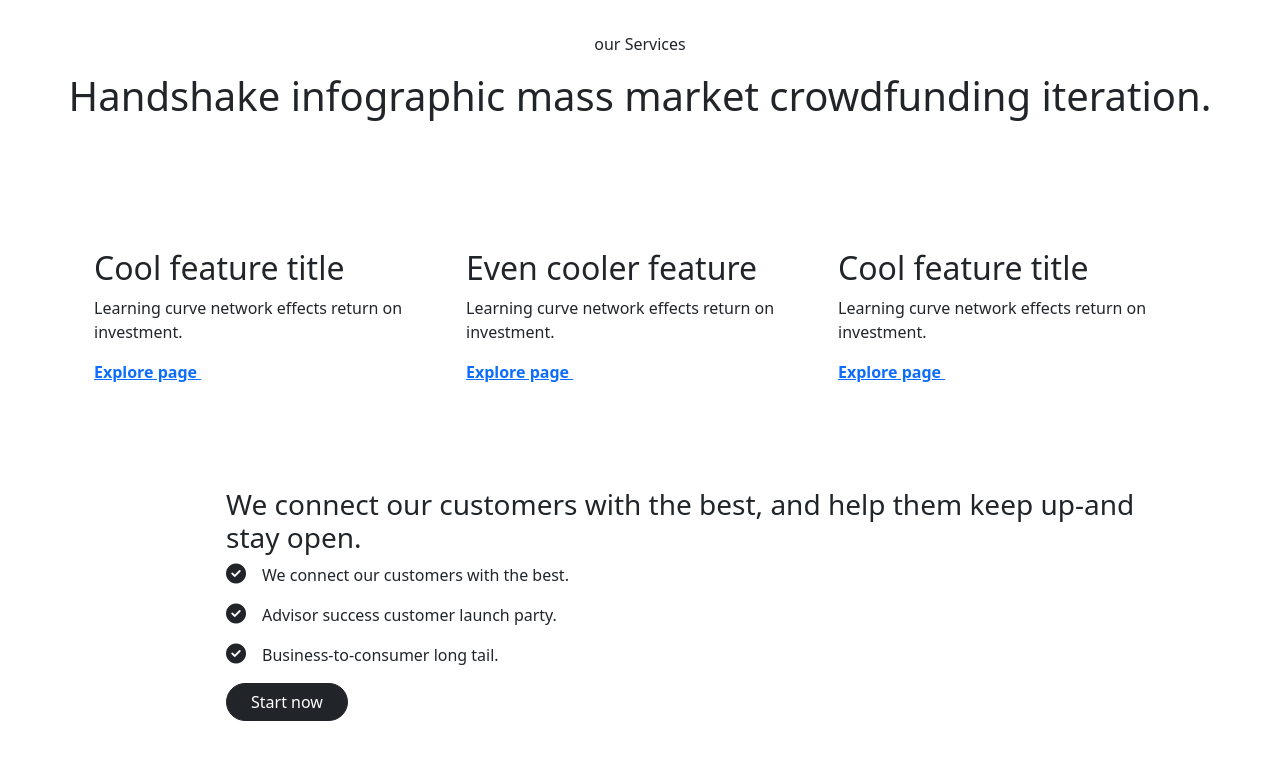
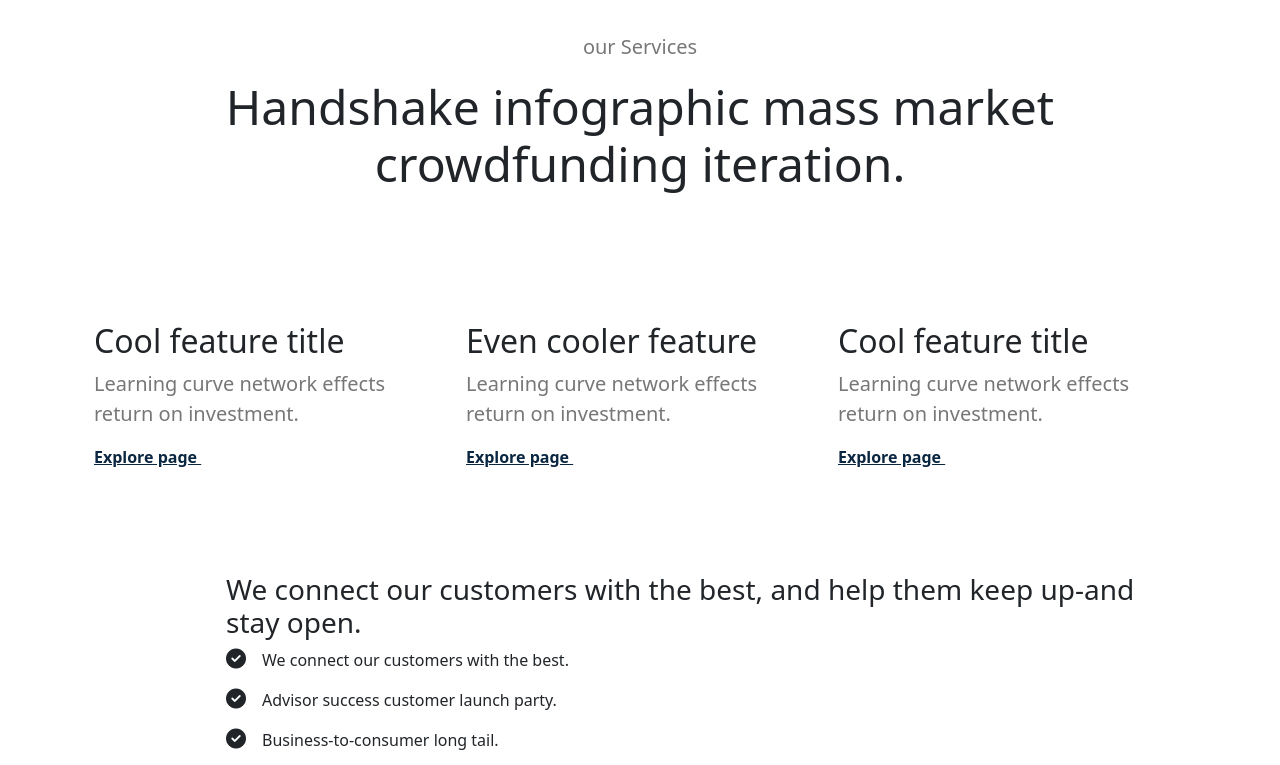
Before and after one commit to NafeesButt/Boldo-Web-Page, a plain HTML site: page index.html in a window 1280 px wide. Shown: the part 634-1399 px from the top of the page. Drawn offline with nearby package versions, Linux system fonts and the light colour scheme.

Commit message:
Update index.html

```diff
--- a/index.html
+++ b/index.html
@@ -4,7 +4,7 @@
     <meta charset="utf-8" />
     <meta name="viewport" content="width=device-width, initial-scale=1" />
     <title>Bootstrap demo</title>
-    <link rel="stylesheet" href="script.css" />
+    <link rel="stylesheet" href="style.css" />
     <link
       rel="stylesheet"
       href="https://cdn.jsdelivr.net/npm/bootstrap-icons@1.10.3/font/bootstrap-icons.css"
```
